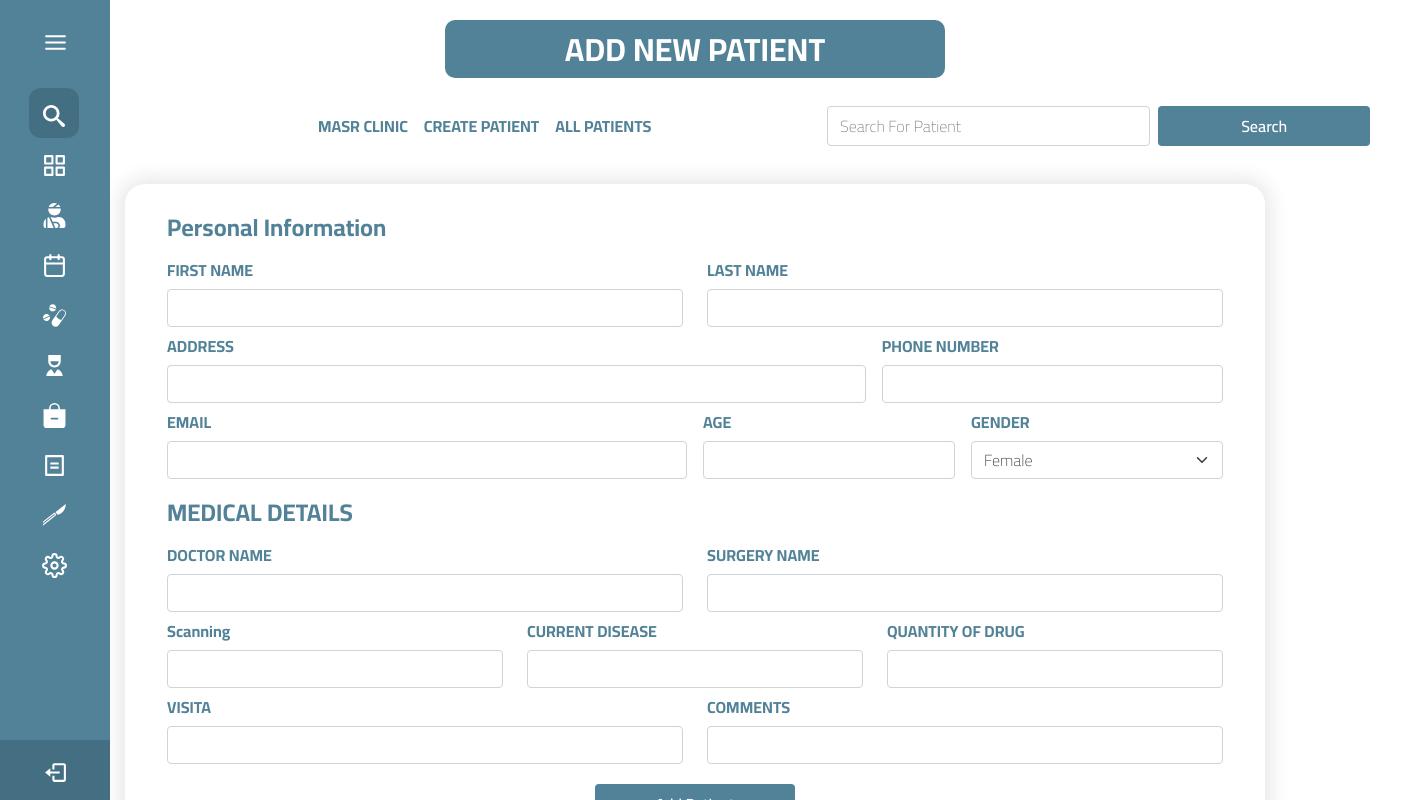
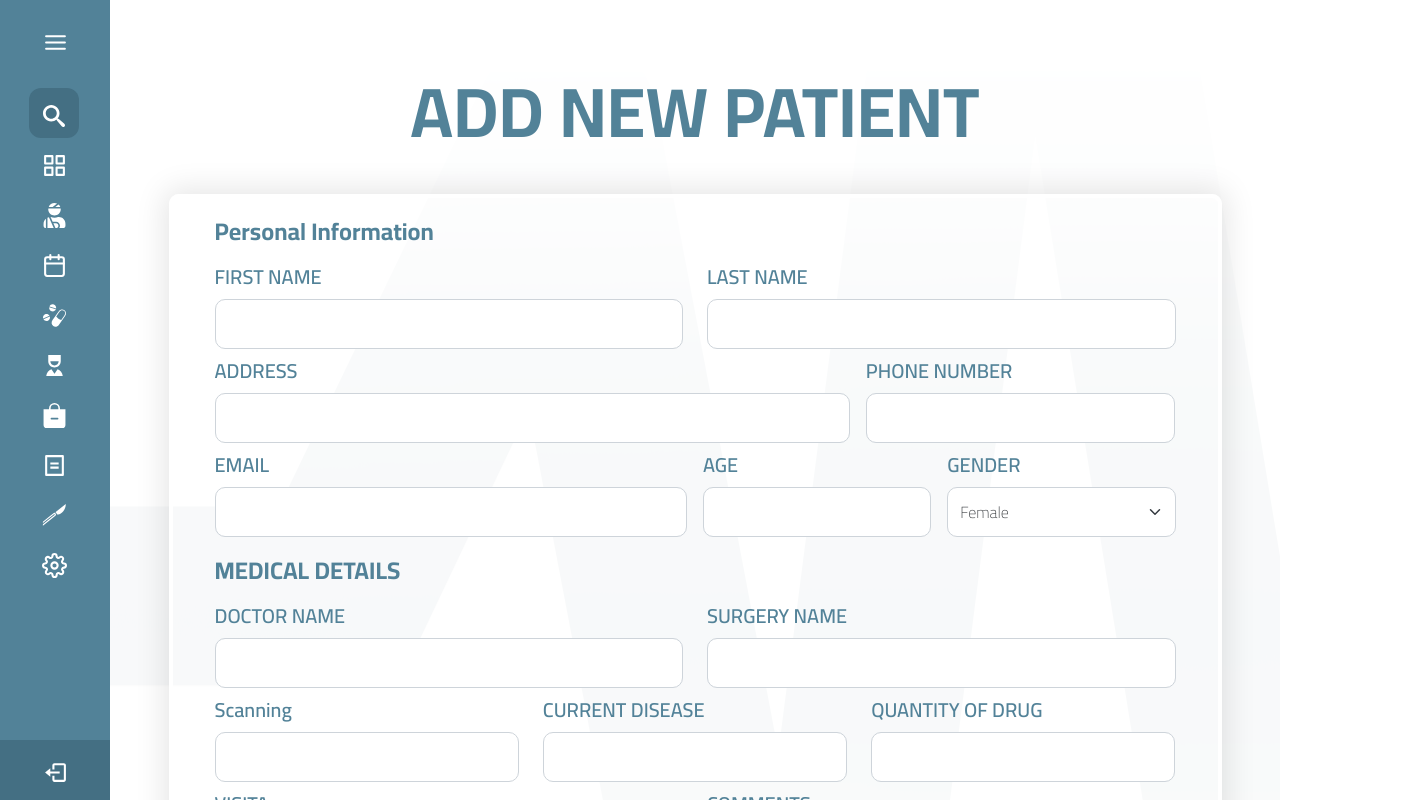
Before and after one commit to a-hassanein/Clinic-System, a React (Create React App) app: page /addpatient in a window 1280 px wide. Shown: the top 800 px of the page, 1410 px wide, since content can reach past the window. Built offline with nearby package versions, Linux system fonts and the light colour scheme.

Commit message:
patient done

```diff
--- a/src/Pages/DashBoard/Patient.js
+++ b/src/Pages/DashBoard/Patient.js
@@ -8,12 +8,22 @@ function Patient() {
 
     return (
         <>
-            <section className='home-section' style={{marginTop:'20px' , textAlign:"center"}} >
+            <section className='home-section' style={{ marginTop: '30px', textAlign: "center" ,  }} >
+                <div id="page_image">
+
                 <div>
-                    <h2 className="header_patient"> ALL PATIENTS</h2>
+                    <h1 className="header_patient"> ALL PATIENTS</h1>
                 </div>
+                <div className="frame_nav d-flex justify-content-center">
+                    <form className="d-flex" >
+                        <input className="form-control me-2" type="search" placeholder="Search For Patient" aria-label="Search" id="searchfield" />
+                        <button className="btn" id="searchbtn" type="submit">Search</button>
+                    </form>
+                    <a target="_blank" id="anchor_id"  href="/addpatient"> <button className="btn" id="createbtn" >CREATE PATIENT</button> </a>
 
-                <div className="container" id="navbar_container" >
+
+                </div>
+                {/* <div className="container" id="navbar_container" >
                     <nav className="navbar navbar-expand-lg ">
                         <div className="container-fluid" >
                             <button className="navbar-toggler" type="button" data-bs-toggle="collapse" data-bs-target="#navbarSupportedContent" aria-controls="navbarSupportedContent" aria-expanded="false" aria-label="Toggle navigation">
@@ -40,7 +50,7 @@ function Patient() {
                             </div>
                         </div>
                     </nav>
-                </div>
+                </div> */}
 
                 <table class="table" id="table_container">
                     <thead>
@@ -114,6 +124,8 @@ function Patient() {
                         </tr>
                     </tbody>
                 </table>
+                </div>
+
             </section>
 
         </>
--- a/src/Pages/DashBoard/createpatient.js
+++ b/src/Pages/DashBoard/createpatient.js
@@ -11,37 +11,10 @@ function CreatePatient() {
 
         <>
             <Sidebar />
-            <section className='home-section' style={{ marginTop: '20px', }} >
+            <section className='home-section' style={{ marginTop: '30px', }} >
+            <div id="page_image">
                 <div>
-                    <h2 className="header_patient"> ADD NEW PATIENT </h2>
-                </div>
-                <div className="container" id="navbar_container" >
-                    <nav className="navbar navbar-expand-lg ">
-                        <div className="container-fluid" >
-                            <button className="navbar-toggler" type="button" data-bs-toggle="collapse" data-bs-target="#navbarSupportedContent" aria-controls="navbarSupportedContent" aria-expanded="false" aria-label="Toggle navigation">
-                                <span className="navbar-toggler-icon"></span>
-                            </button>
-                            <div className="collapse navbar-collapse" id="navbarSupportedContent">
-
-                                <ul className="navbar-nav me-auto mb-2 mb-lg-0">
-                                    <li className="nav-item">
-                                        <a className="nav-link" aria-current="page" href="">MASR CLINIC </a>
-
-                                    </li>
-                                    <li className="nav-item">
-                                        <a className="nav-link" aria-current="page" href="/addpatient">CREATE PATIENT</a>
-                                    </li>
-                                    <li className="nav-item">
-                                        <a className="nav-link" href="/patient">ALL PATIENTS</a>
-                                    </li>
-                                </ul>
-                                <form className="d-flex">
-                                    <input className="form-control me-2" type="search" placeholder="Search For Patient" aria-label="Search" id="searchfield" required />
-                                    <button className="btn" id="searchbtn" type="submit">Search</button>
-                                </form>
-                            </div>
-                        </div>
-                    </nav>
+                    <h1 className="header_patient"> ADD NEW PATIENT </h1>
                 </div>
                 <div className="container" id="createpatientForm">
                     <div className="container-fluid">
@@ -147,6 +120,7 @@ function CreatePatient() {
                         </form>
                     </div>
                 </div>
+                </div>
             </section>
         </>
 
--- a/src/Style/createpatient.css
+++ b/src/Style/createpatient.css
@@ -45,26 +45,43 @@
   font-weight:600 ;
   border: none;
   display: block;
-
+  text-decoration: none;
 }
 #searchbtn:hover {
 
   background-color: #70a1b8;
 }
 #createpatientForm {
-    margin-top: 30px;
+    margin-top: 40px;
     padding:30px;
-    background-color: #ffffff;
-    box-shadow: 0 0 20px 5px rgba(0, 0, 0, 0.10);
-    font-weight: bold;
-    border-radius: 20px;
-    color: #528298;
+    color:var(--first_color);
+    font-size: 20px;
+    font-weight: 600;
+    border: 4px solid white;
+    border-radius: 10px;
+    box-shadow: 0 0 30px 5px rgba(0, 0, 0, 0.10);
+    padding-top: 20px;
+    width:90%;
+}
+#createpatientForm input{
+  border-radius: 10px;
+  min-height: 50px;
+}
+#createpatientForm select{
+  border-radius: 10px;
+  min-height: 50px;
+}
+#page_image {
+  background: url(../Images/cover_hart.png);
 
 }
 #header_form {
-    text-align: center;
-    color: #528298;
-    font-weight: bold;
+  color: #528298;
+  margin-left: auto;
+  margin-right: auto;
+  text-align: center;
+  font-weight: bold;
+  margin-bottom: 20px;
 
 }
 #medical_details {
--- a/src/Style/patient.css
+++ b/src/Style/patient.css
@@ -59,18 +59,41 @@
 
 }
 .header_patient {
-  background-color: #528298;
-  padding:10px ;
-  color: #ffffff;
+  color: #528298;
   margin-left: auto;
   margin-right: auto;
-  width: 500px;
   text-align: center;
   font-weight: bold;
-  border-radius: 10px;
   margin-bottom: 20px;
 }
+.frame_nav
+{
+  margin-top: 40px;
+  margin-bottom: 40px;
 
+}
+#page_image {
+  background: url(../Images/banner2.png);
+
+}
+#anchor_id {
+  text-decoration: none;
+}
+#createbtn {
+  background-color: #528298;
+  color: #ffffff;
+  cursor: pointer;
+  width: 250px;
+  height: 2.5rem;
+  font-weight:600 ;
+  border: none;
+  display: block;
+  margin-left: 20px;
+}
+#createbtn:hover {
+
+  background-color: #70a1b8;
+}
 #table_container{
   margin-top: 20px;
   margin-left: auto;
```
Also changed, not shown: src/Images/cover_hart.png (added).
